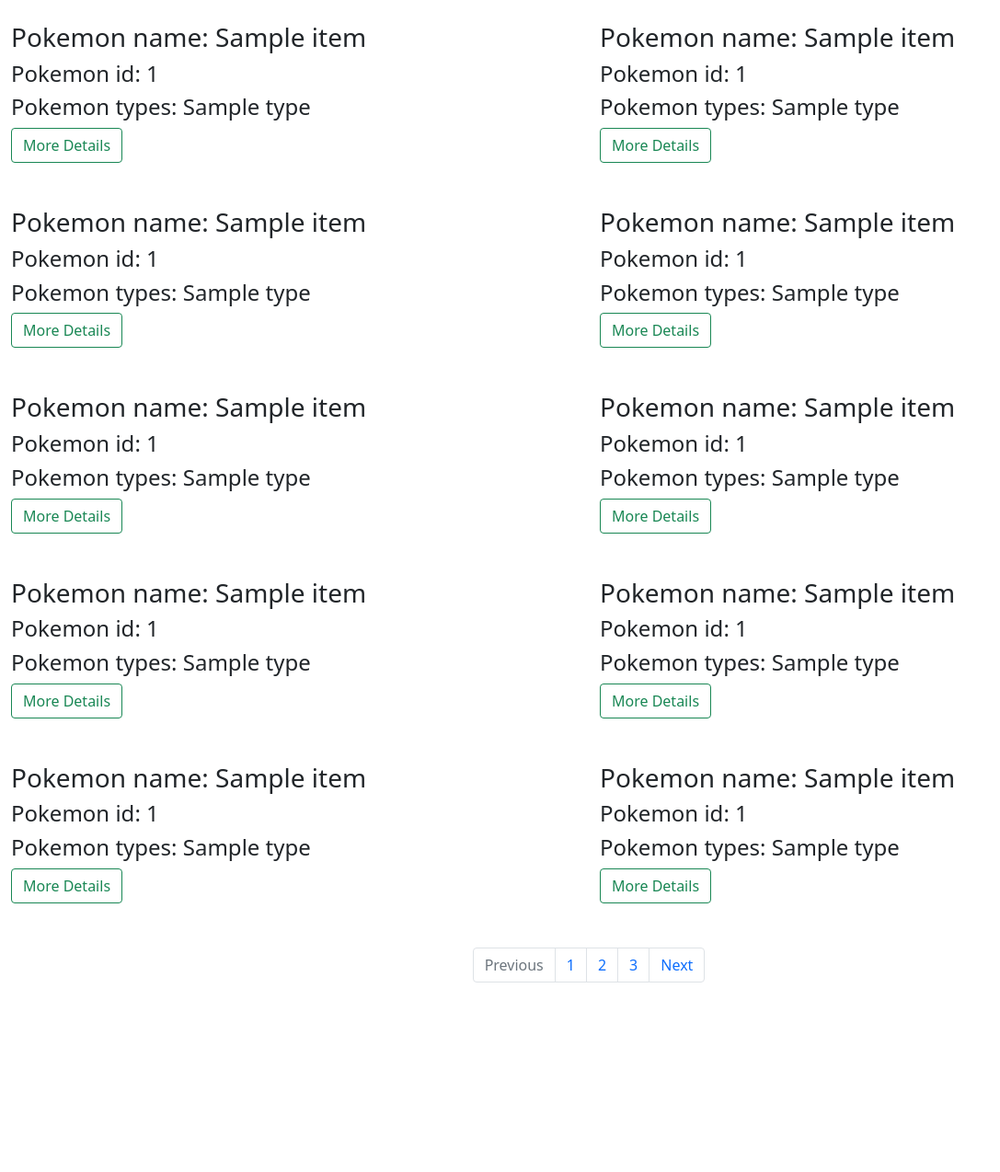
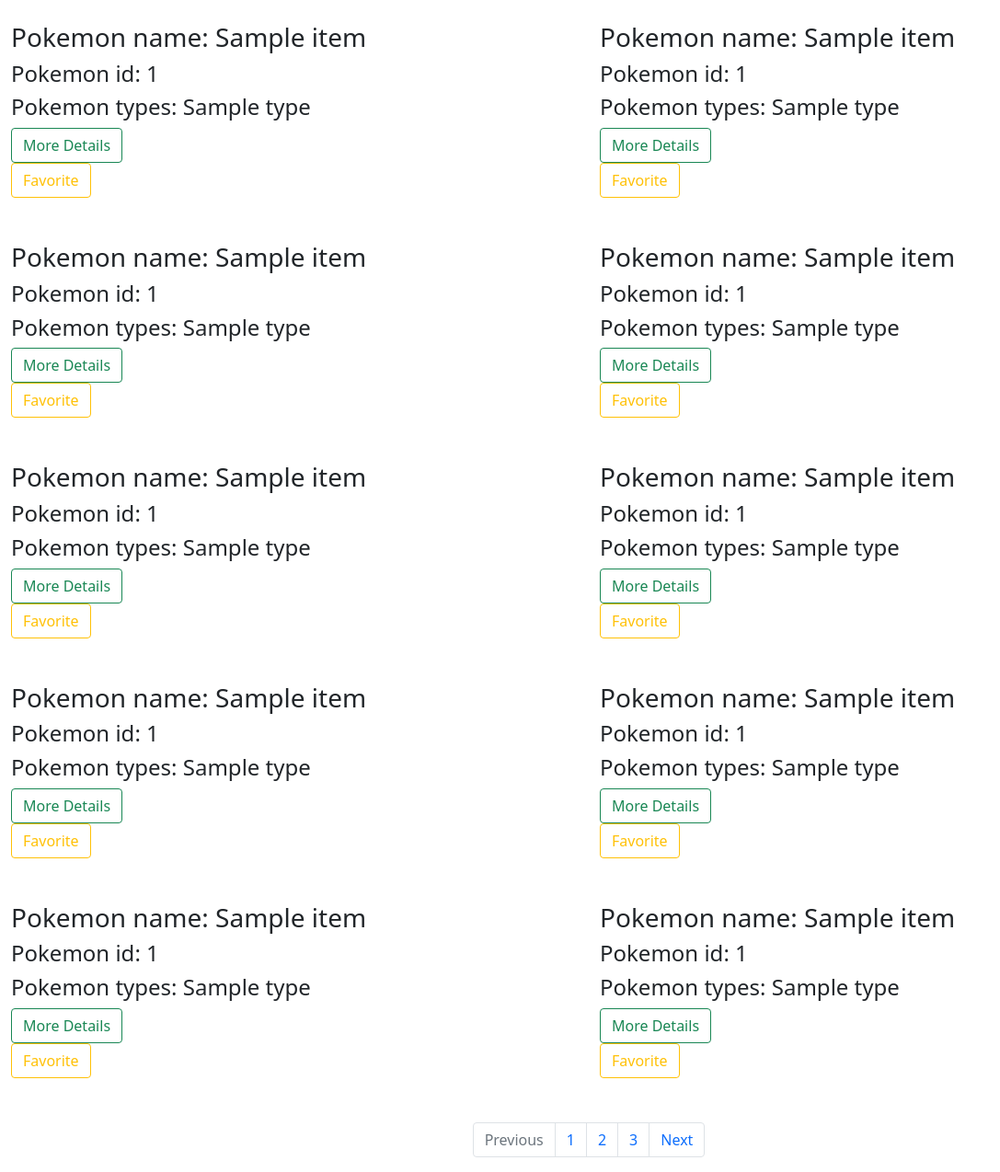
Before and after one commit to ArturRejment/pokemon-webservice, a Django app: page / in a window 1280 px wide. Shown: the part 56-1330 px from the top of the page at 92% size, without its empty margins (0-1087 px from the left). Before the commit the page ends 1124 px from the top, so only its background shows below. Run offline with Django 3.2, Linux system fonts and the light colour scheme; a user stored in the database is signed in; tables that the repository leaves empty hold one stand-in row (values such as "Sample post"); a database or web service that is not in the repository returns one stand-in record (values such as "Sample title"); data that the repository does not hold is empty.

Commit message:
Favorite button created

```diff
--- a/pokemon/templates/pokemon/index.html
+++ b/pokemon/templates/pokemon/index.html
@@ -13,6 +13,7 @@
 					{% endfor %}
 				</div>
 				<a class="btn btn-outline-success" href="{% url 'pokemon_detail' pokemon.id %}"> More Details </a> <br>
+				<a class="btn btn-outline-warning" href="#"> Favorite </a> <br>
 			</div>
 		{% endfor %}
 	</div>
```
